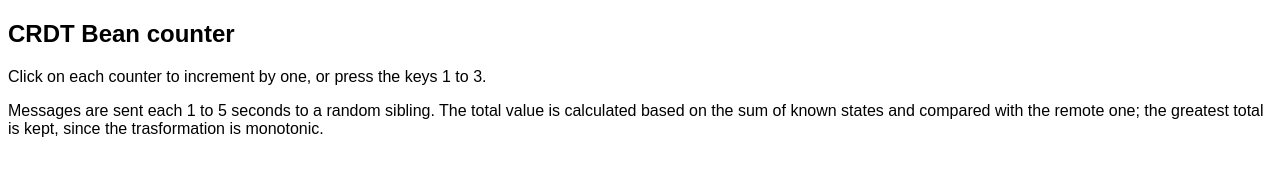
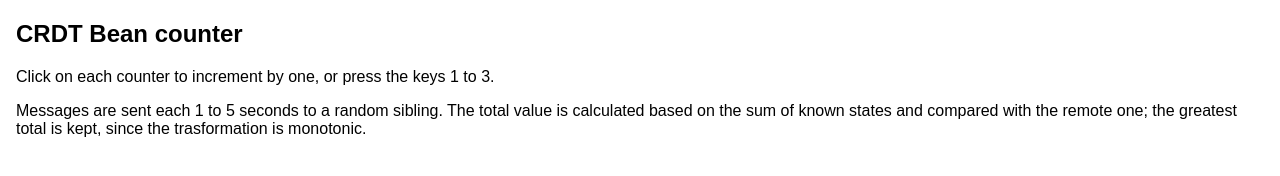
Before and after one commit to pietro909/webworkers-crdt, a website with bundled scripts: page index.html in a window 1280 px wide. Built offline with nearby package versions, Linux system fonts and the light colour scheme; files whose address does not match are found by name.

Commit message:
FE developers require good padding

```diff
--- a/styles.css
+++ b/styles.css
@@ -1,5 +1,7 @@
 body {
 	font-family: sans-serif;
+	margin: 0;
+	font-size: 16px;
 }
 
 svg {
@@ -9,3 +11,7 @@ svg {
 text {
 	pointer-events: none;
 }
+
+section {
+	padding: 0 1rem;
+}
```
